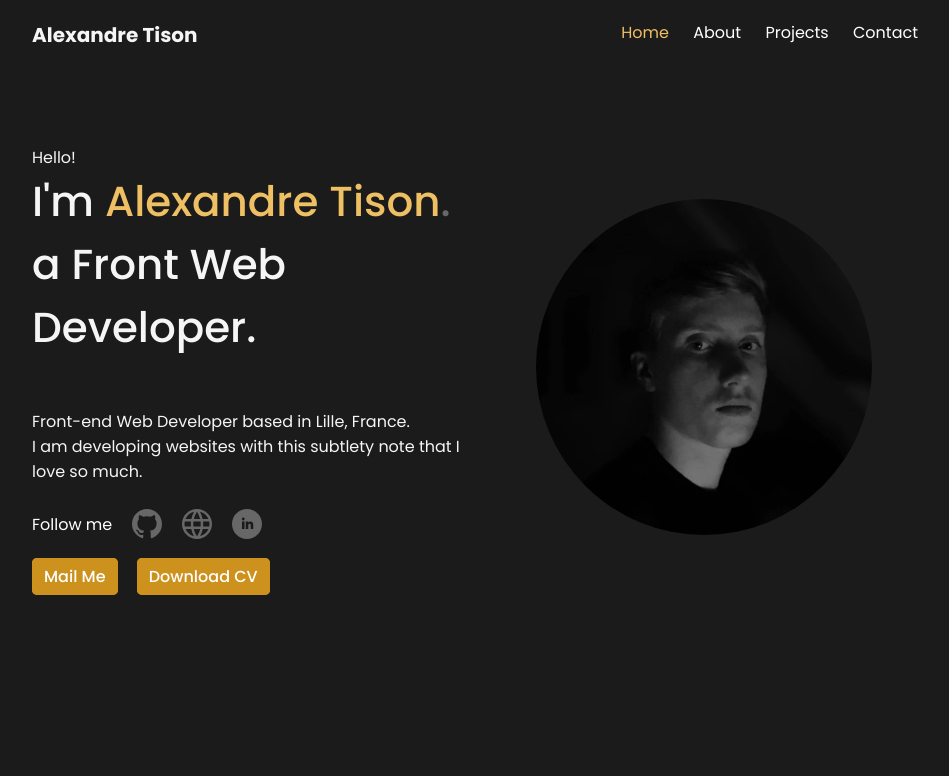
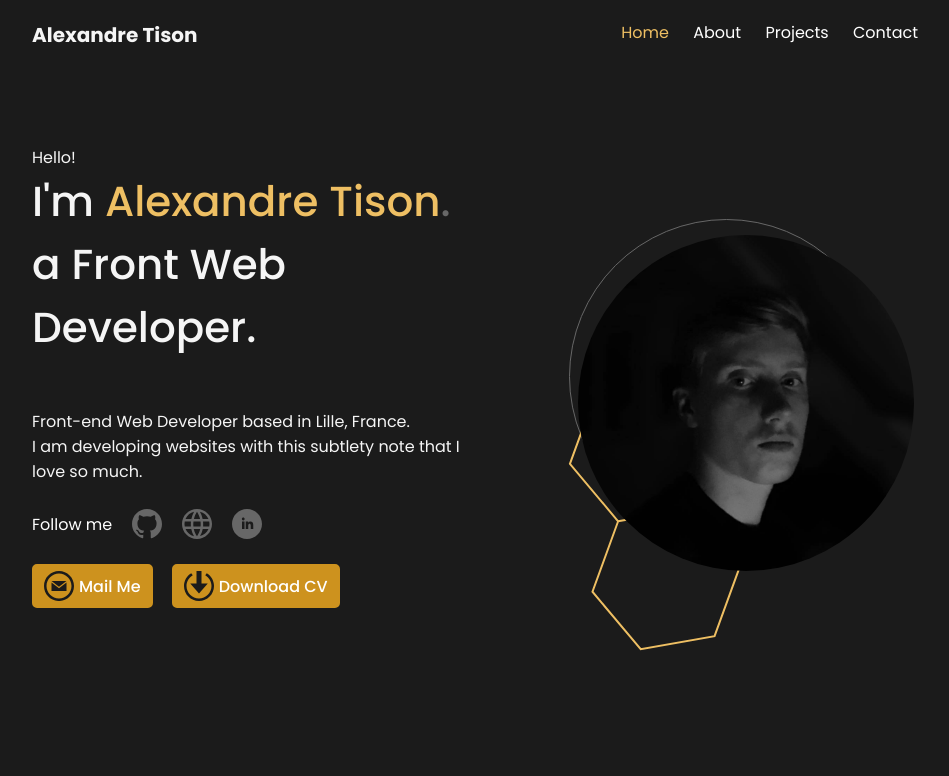
Before and after one commit to Torfhalal/TorfaPortfolio, a plain HTML site: page index.html in a window 1280 px wide. Shown: the whole page, without its empty margins (160-1109 px from the left). Drawn offline with Linux system fonts and the light colour scheme; a script that the page names is missing.

Commit message:
Landing About Section Full Release

```diff
--- a/index.html
+++ b/index.html
@@ -45,12 +45,22 @@
                 <a href=""><li><svg xmlns="http://www.w3.org/2000/svg" width="30" height="30" viewBox="0 0 24 24"><path fill="#676767" d="M12 0c-6.627 0-12 5.373-12 12s5.373 12 12 12 12-5.373 12-12-5.373-12-12-12zm-2 16h-2v-6h2v6zm-1-6.891c-.607 0-1.1-.496-1.1-1.109 0-.612.492-1.109 1.1-1.109s1.1.497 1.1 1.109c0 .613-.493 1.109-1.1 1.109zm8 6.891h-1.998v-2.861c0-1.881-2.002-1.722-2.002 0v2.861h-2v-6h2v1.093c.872-1.616 4-1.736 4 1.548v3.359z"/></svg></li></a>
             </ul>
             <div class="buttons-row weight500">
-                <a href="">Mail Me</a>
-                <a href="">Download CV</a>
+                <a href="" onmouseover="landingButtonsIn(this)" onmouseout="landingButtonsOut(this)">
+                    <svg xmlns="http://www.w3.org/2000/svg" width="30" height="30" viewBox="0 0 24 24"><path fill="#1b1b1b" d="M12 2.02c5.514 0 10 4.486 10 10s-4.486 10-10 10-10-4.486-10-10 4.486-10 10-10zm0-2c-6.627 0-12 5.373-12 12s5.373 12 12 12 12-5.373 12-12-5.373-12-12-12zm0 12.55l-5.992-4.57h11.983l-5.991 4.57zm0 1.288l-6-4.629v6.771h12v-6.771l-6 4.629z"/></svg>
+                    Mail Me
+                </a>
+                <a href="" onmouseover="landingButtonsIn(this)" onmouseout="landingButtonsOut(this)">
+                    <svg xmlns="http://www.w3.org/2000/svg" width="30" height="30" viewBox="0 0 24 24"><path fill="#1b1b1b" d="M14 10h5l-7 8-7-8h5v-10h4v10zm4.213-8.246l-1.213 1.599c2.984 1.732 5 4.955 5 8.647 0 5.514-4.486 10-10 10s-10-4.486-10-10c0-3.692 2.016-6.915 5-8.647l-1.213-1.599c-3.465 2.103-5.787 5.897-5.787 10.246 0 6.627 5.373 12 12 12s12-5.373 12-12c0-4.349-2.322-8.143-5.787-10.246z"/></svg>
+                    Download CV
+                </a>
             </div>
         </div>
         <div class="right-part">
-            <img src="img/Profile_Picture_IRL_Better_Quality.jpg">
+            <div>
+                <img class="landing-about-img-hexagon" src="svg/landing-hexagon.svg">
+                <img class="landing-about-img-circle" src="svg/landing-circle.svg">
+                <img class="landing-about-img" src="img/Profile_Picture_IRL_Better_Quality.jpg">
+            </div>
         </div>
     </div>
     <div id="landing-resume">
--- /dev/null
+++ b/script.js
@@ -0,0 +1,9 @@
+function landingButtonsIn(button){
+    buttonPath = button.querySelector("path");
+    buttonPath.style.fill = "whitesmoke";
+}
+
+function landingButtonsOut(button){
+    buttonPath = button.querySelector("path");
+    buttonPath.style.fill = "#1b1b1b";
+}
--- a/style.scss
+++ b/style.scss
@@ -102,11 +102,22 @@ ul{
         }
         .buttons-row{
             a{
+                display: inline-flex;
+                justify-content: center;
+                align-items: center;
                 padding: 5px 10px;
                 background-color: #cd921e;
                 border: 2px solid #cd921e;
                 border-radius: 5px;
+                text-align: center;
                 transition-duration: 250ms;
+                svg{
+                    padding: 0 5px 0 0;
+                    path{
+                        transition-duration: 250ms;
+                    }
+                }
+
             }
             a:last-child{
                 margin: 0 0 0 15px;
@@ -122,11 +133,35 @@ ul{
         justify-content: center;
         align-self: center;
         width: 50%;
-        img{
-            width: 75%;
-            max-width: 350px;
-            max-height: 350px;
-            border-radius: 50%;
+        div{
+            display: flex;
+            justify-content: center;
+            align-items: center;
+            margin: 0 0 0 0;
+            .landing-about-img-hexagon{
+                width: 70%;
+                max-width: 300px;
+                max-height: 300px;
+                margin: 24% 0 0 0;
+                transform: scaleX(-1) scaleY(-1) translateX(10%) translateY(-50%) rotate(20deg);
+                z-index: -1;
+            }
+            .landing-about-img-circle{
+                width: 70%;
+                max-width: 350px;
+                max-height: 350px;
+                margin: 0 0 0 -50%;
+                border-radius: 50%;
+                outline: 1px solid #676767;
+                z-index: -2;
+            }
+            .landing-about-img{
+                width: 75%;
+                max-width: 350px;
+                max-height: 350px;
+                margin: 12% 0 0 -68%;
+                border-radius: 50%;
+            }
         }
     }
 }
```
Also changed, not shown: scipt.js (deleted), style.css, svg/landing-circle.svg (added), svg/landing-hexagon.svg (added), 1 other file.
